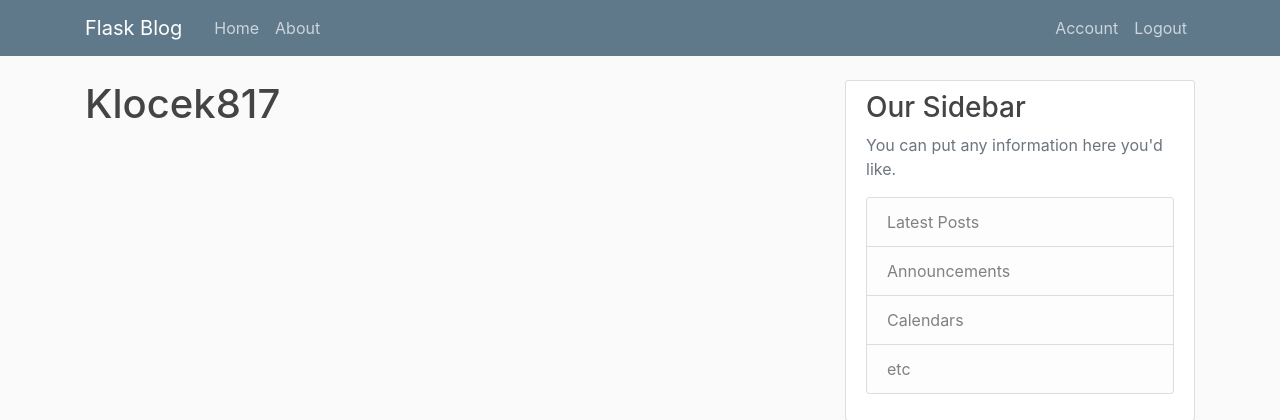
After one commit to BaconSquared/Flask_Blog, a Flask app: page /account in a window 1280 px wide. The commit adds this page. Shown: the top 420 px of the page. Run offline with Flask 2, Linux system fonts and the light colour scheme; a user stored in the database is signed in; some libraries are stand-ins or nearby versions.

Commit message:
Add functionality for users to log in

```diff
--- a/flaskblog/__init__.py
+++ b/flaskblog/__init__.py
@@ -1,11 +1,15 @@
 from flask import Flask
 from flask_sqlalchemy import SQLAlchemy
 from flask_bcrypt import Bcrypt
+from flask_login import LoginManager
 
 app = Flask(__name__)
 app.config['SECRET_KEY'] = 'ebee1e38a45415961e511e78244bf277'
 app.config['SQLALCHEMY_DATABASE_URI'] = 'sqlite:///site.db'
 db = SQLAlchemy(app)
 bcrypt = Bcrypt(app)
+login_manager = LoginManager(app)
+login_manager.login_view = 'login'
+login_manager.login_message_category = 'info'
 
 from flaskblog import routes
--- a/flaskblog/routes.py
+++ b/flaskblog/routes.py
@@ -1,7 +1,8 @@
-from flask import render_template, url_for, flash, redirect
+from flask import render_template, url_for, flash, redirect, request
 from flaskblog.forms import RegistrationForm, LoginForm
 from flaskblog.models import User, Post
 from flaskblog import app, db, bcrypt
+from flask_login import login_user, current_user, logout_user, login_required
 
 posts = [
     {
@@ -32,6 +33,8 @@ def about():
 
 @app.route("/register", methods=["GET", "POST"])
 def register():
+    if current_user.is_authenticated:
+        return redirect(url_for('home'))
     form = RegistrationForm()
     if form.validate_on_submit():
         hashed_password = bcrypt.generate_password_hash(form.password.data).decode('utf-8')
@@ -45,12 +48,27 @@ def register():
 
 @app.route("/login", methods=["GET", "POST"])
 def login():
+    if current_user.is_authenticated:
+        return redirect(url_for('home'))
     form = LoginForm()
     if form.validate_on_submit():
-        if form.email.data == 'admin@blog.com' and \
-                form.password.data == 'password':
-            flash('You have been logged in!', 'success')
-            return redirect(url_for('home'))
+        user = User.query.filter_by(email=form.email.data).first()
+        if user and bcrypt.check_password_hash(user.password, form.password.data):
+            login_user(user, remember=form.remember.data)
+            next_page = request.args.get('next')
+            return redirect(next_page) if next_page else redirect(url_for('home'))
         else:
-            flash('Invalid credentials!', 'danger')
+            flash('Invalid credentials! Please check email and password.', 'danger')
     return render_template('login.html', title='Login', form=form)
+
+
+@app.route("/logout")
+def logout():
+    logout_user()
+    return redirect(url_for('home'))
+
+
+@app.route("/account")
+@login_required
+def account():
+    return render_template('account.html', title='Account')
--- /dev/null
+++ b/flaskblog/templates/account.html
@@ -0,0 +1,4 @@
+{% extends "layout.html" %}
+{% block content %}
+    <h1>{{ current_user.username }}</h1>
+{% endblock content %}
--- a/flaskblog/templates/layout.html
+++ b/flaskblog/templates/layout.html
@@ -29,8 +29,13 @@
                 </div>
                 <!-- Navbar Right Side -->
                 <div class="navbar-nav">
-                  <a class="nav-item nav-link" href="{{ url_for('login') }}">Login</a>
-                  <a class="nav-item nav-link" href="{{ url_for('register') }}">Register</a>
+                  {% if current_user.is_authenticated %}
+                    <a class="nav-item nav-link" href="{{ url_for('account') }}">Account</a>
+                    <a class="nav-item nav-link" href="{{ url_for('logout') }}">Logout</a>
+                  {% else %}
+                    <a class="nav-item nav-link" href="{{ url_for('login') }}">Login</a>
+                    <a class="nav-item nav-link" href="{{ url_for('register') }}">Register</a>
+                  {% endif %}
                 </div>
               </div>
             </div>
```
Also changed, not shown: flaskblog/models.py (+8 -2 lines).
